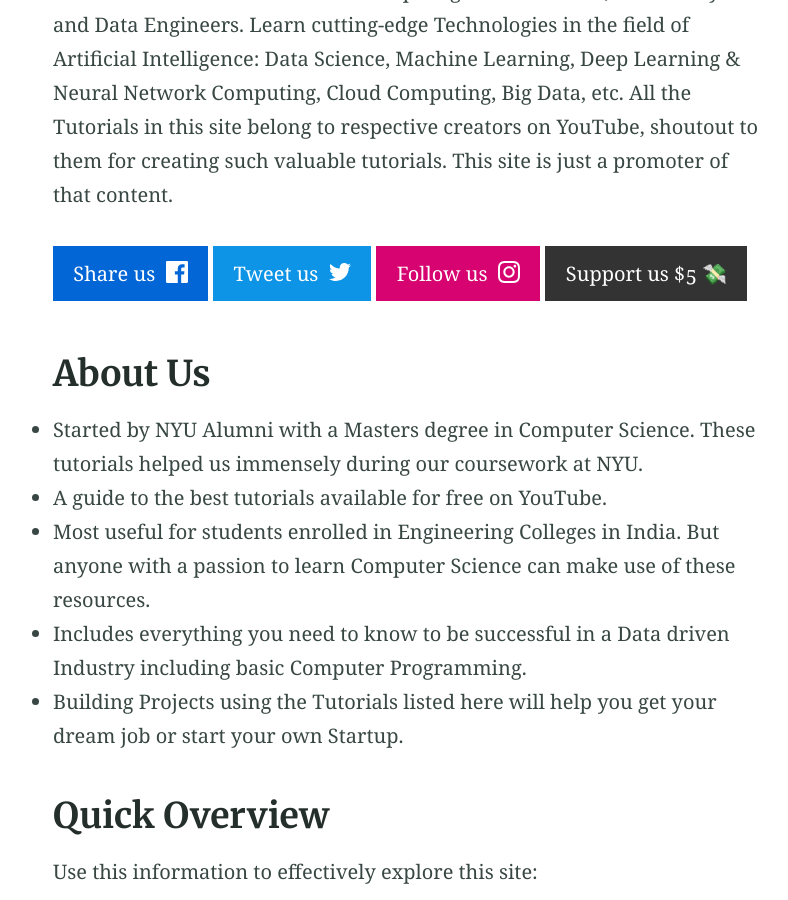
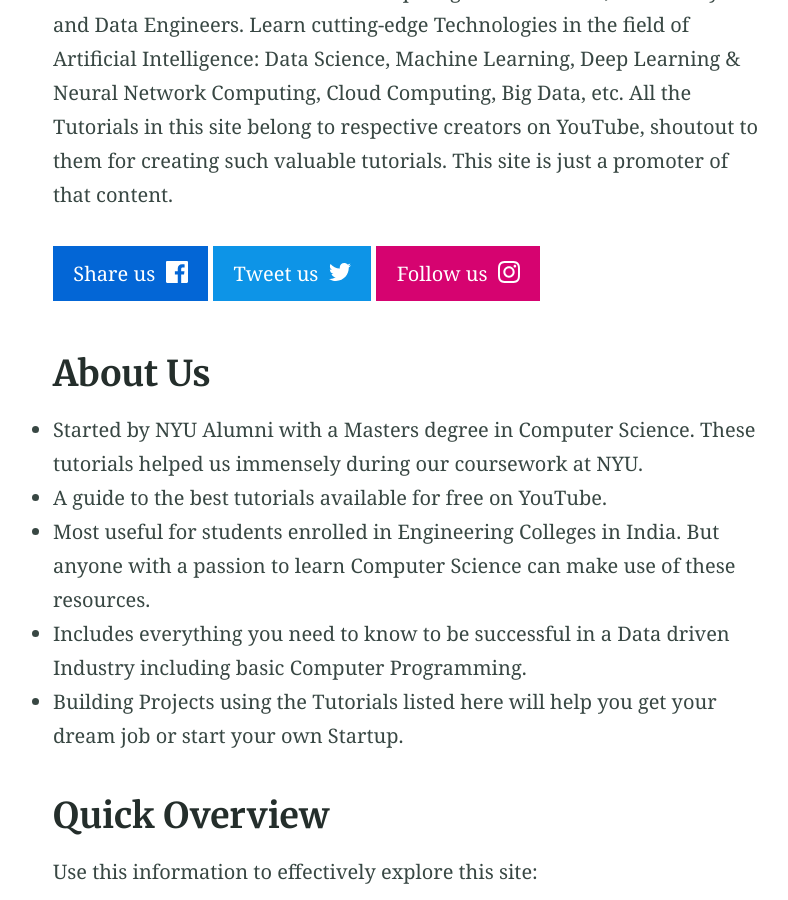
Before and after one commit to the-data-mogul/the-data-mogul.github.io, a Jekyll site: the page built from index.md, in a window 1280 px wide and 900 px high, scrolled down 588 px. Shown: the whole window, without its empty margins (230-1018 px from the left). Built offline with Jekyll 4.4.1, drawn with Linux system fonts in a browser that asks for light colours.

Commit message:
Update index.md

```diff
--- a/index.md
+++ b/index.md
@@ -7,7 +7,7 @@ layout: page
 
 Welcome to the E-Learning Platform. The platform includes the best curated content from YouTube for aspiring Data Scientists, Data Analysts and Data Engineers. Learn cutting-edge Technologies in the field of Artificial Intelligence: Data Science, Machine Learning, Deep Learning & Neural Network Computing, Cloud Computing, Big Data, etc. All the Tutorials in this site belong to respective creators on YouTube, shoutout to them for creating such valuable tutorials. This site is just a promoter of that content.
 
-{% include button.html text="Share us" icon="facebook" link="https://facebook.com/The-Data-Mogul-109131170890309/" color="#0366d6" %} {% include button.html text="Tweet us" icon="twitter" link="https://twitter.com/intent/tweet/?url=https://thedatamogul.com&text=The Data Mogul%20-%20A%20Free%20E-Learning%20Platform&via=the_datamogul" color="#0d94e7" %} {% include button.html text="Follow us" icon="instagram" link="https://instagram.com/the_data_mogul/" color="#d60370" %} {% include button.html text="Support us $5 💸" link="https://www.paypal.me/datamogul/5usd" color="#333333" %}
+{% include button.html text="Share us" icon="facebook" link="https://facebook.com/The-Data-Mogul-109131170890309/" color="#0366d6" %} {% include button.html text="Tweet us" icon="twitter" link="https://twitter.com/intent/tweet/?url=https://thedatamogul.com&text=The Data Mogul%20-%20A%20Free%20E-Learning%20Platform&via=the_datamogul" color="#0d94e7" %} {% include button.html text="Follow us" icon="instagram" link="https://instagram.com/the_data_mogul/" color="#d60370" %}
 
 ## About Us
 
```
